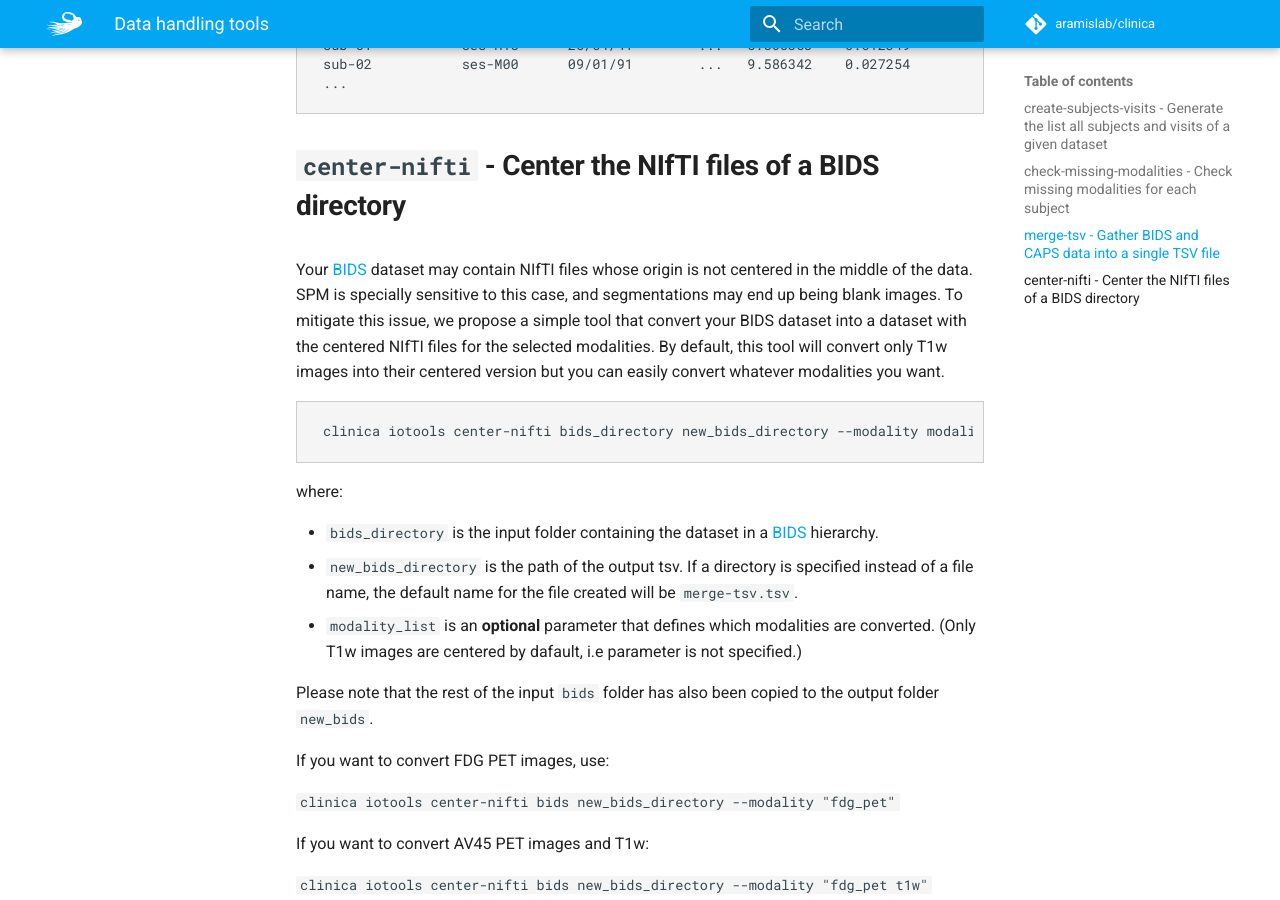
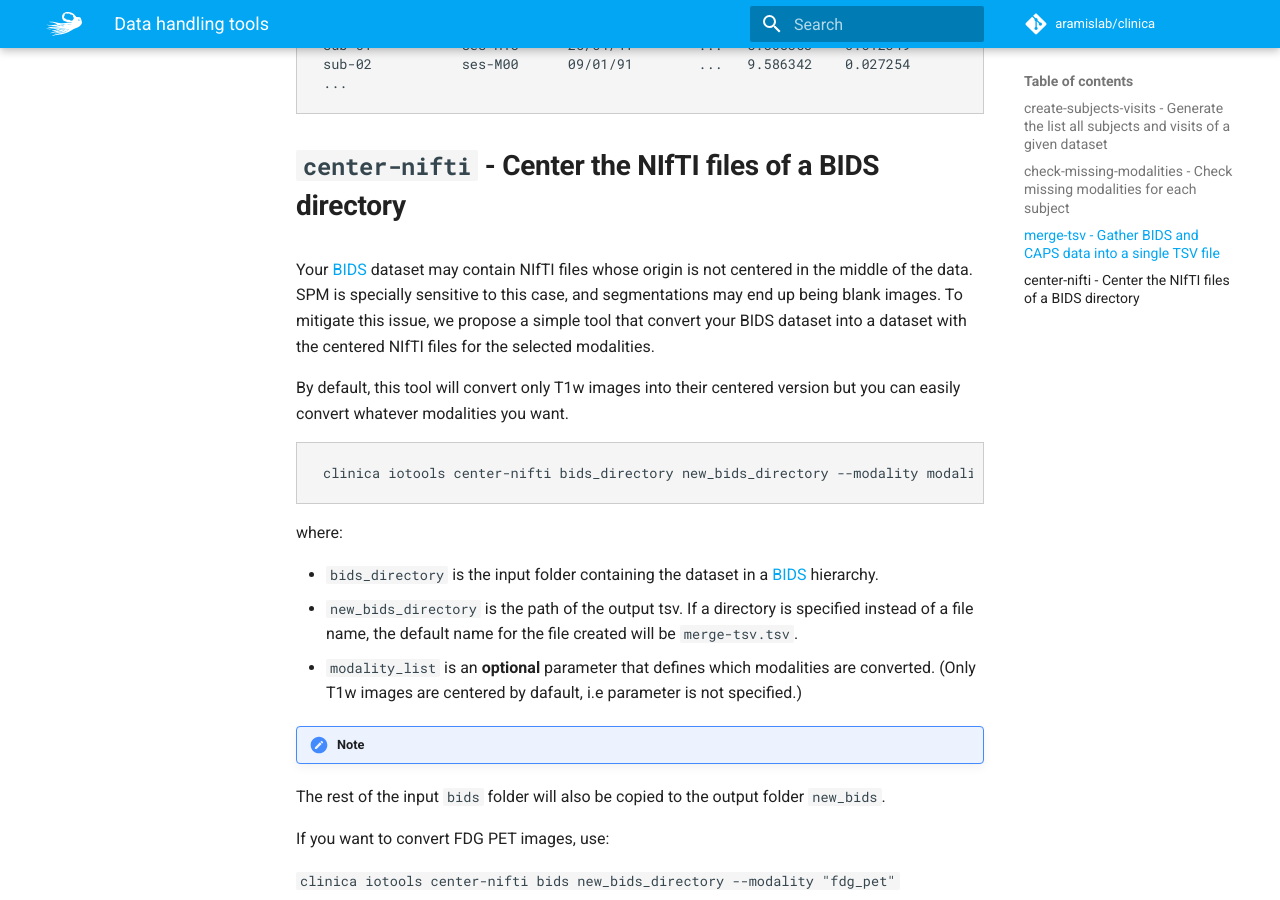
Before and after one commit to aramis-lab/clinica, an MkDocs documentation site: the page built from docs/IO.md, in a window 1280 px wide and 900 px high, scrolled down 3358 px. Built offline with MkDocs 1.6.1 and Material for MkDocs 9.7.7, drawn with Linux system fonts in a browser that asks for light colours; comment, search, counter and statistics services are not loaded.

Commit message:
Cosmetic changes for center-nifti

```diff
--- a/docs/IO.md
+++ b/docs/IO.md
@@ -108,6 +108,8 @@ sub-02           ses-M00      09/01/91        ...   9.586342    0.027254
 
 ##`center-nifti` - Center the NIfTI files of a BIDS directory
 Your [BIDS](http://bids.neuroimaging.io) dataset may contain NIfTI files whose origin is not centered in the middle of the data. SPM is specially sensitive to this case, and segmentations may end up being blank images. To mitigate this issue, we propose a simple tool that convert your BIDS dataset into a dataset with the centered NIfTI files for the selected modalities.
+
+
 By default, this tool will convert only T1w images into their centered version but you can easily convert whatever modalities you want.
 
 
@@ -120,7 +122,8 @@ where:
 - `new_bids_directory` is the path of the output tsv. If a directory is specified instead of a file name, the default name for the file created will be `merge-tsv.tsv`.
 - `modality_list` is an **optional** parameter that defines which modalities are converted. (Only T1w images are centered by dafault, i.e parameter is not specified.)
 
-Please note that the rest of the input `bids` folder has also been copied to the output folder `new_bids`.
+!!! note
+The rest of the input `bids` folder will also be copied to the output folder `new_bids`.
 
 If you want to convert FDG PET images, use:
 
```
